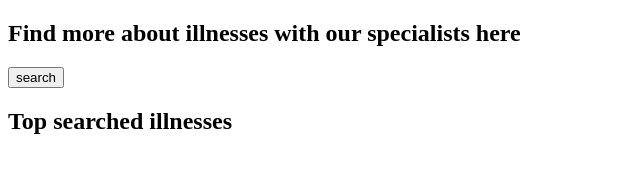
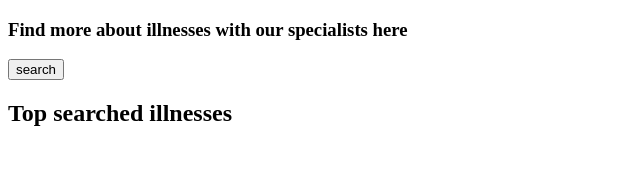
Before and after one commit to MeAgan-chan/assignment-2, a plain HTML site: page forum.html in a window 1280 px wide. Shown: the whole page, without its empty margins (0-640 px from the left). Drawn offline with Linux system fonts and the light colour scheme.

Commit message:
assg 2 start

```diff
--- a/forum.html
+++ b/forum.html
@@ -1,7 +1,7 @@
 <!DOCTYPE html>
 <html>
     <head>
-        <h2>Find more about illnesses with our specialists here</h2>
+        <h3>Find more about illnesses with our specialists here</h3>
         <button>search</button>
         <h2>Top searched illnesses</h2>
     </head>
```
